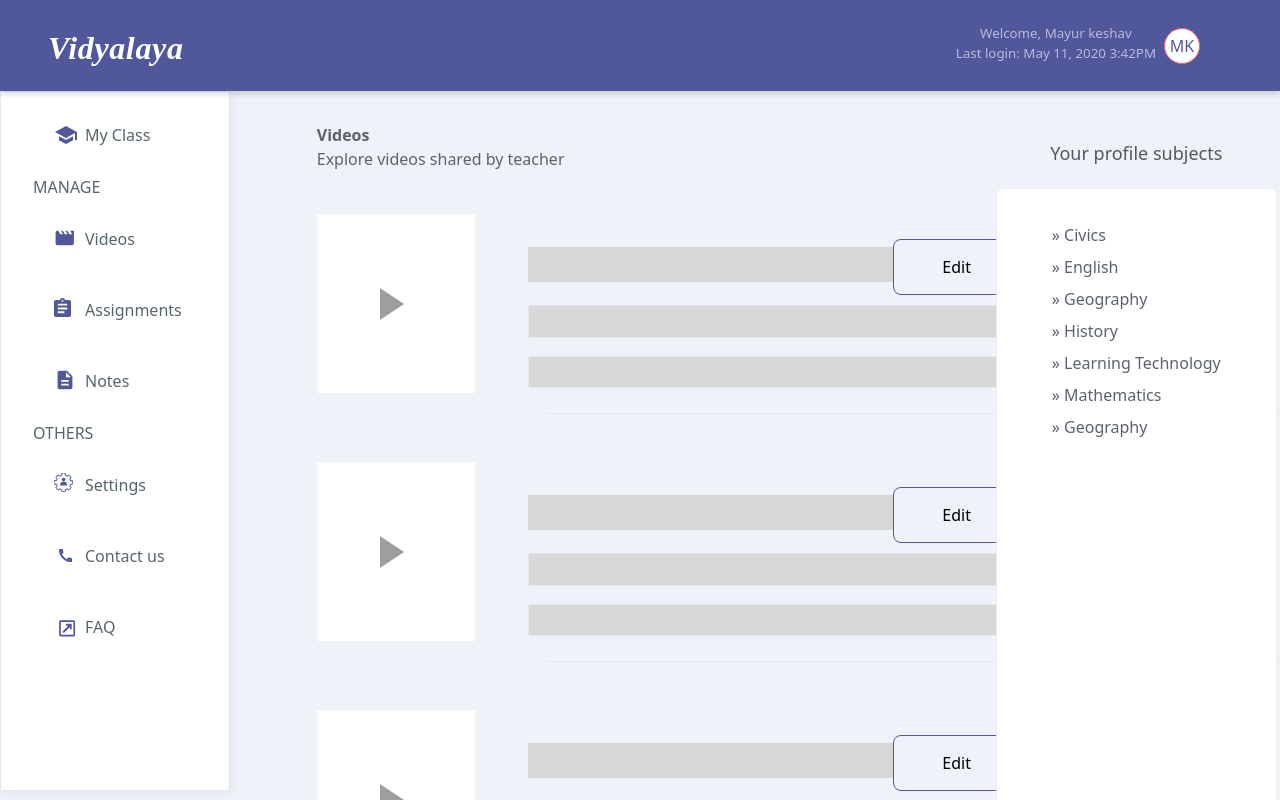
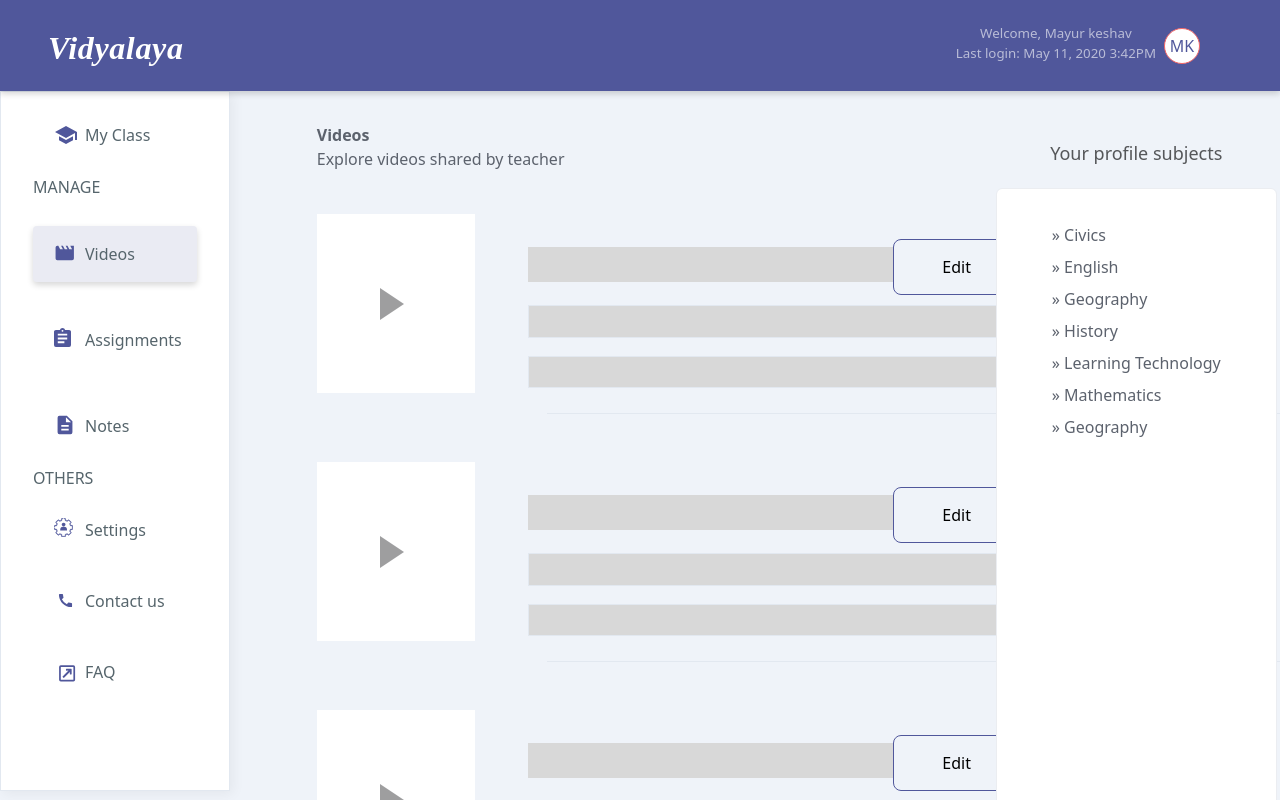
Before and after one commit to fir0j/vidyalaya.live, a React (Create React App) app: page / in a window 1280 px wide. Both pictures are taken after a click on the element "Student". Built offline with nearby package versions, Linux system fonts and the light colour scheme.

Commit message:
added student drawer navigation

```diff
--- a/src/components/student/Sidebar.student.component.jsx
+++ b/src/components/student/Sidebar.student.component.jsx
@@ -1,10 +1,14 @@
 import React from 'react';
 
-export const StudentSidebar = ({ setStudentPage }) => (
+export const StudentSidebar = ({ studentPage, setStudentPage }) => {
+	const notSelected = ' mt-15px h-16 flex-center sidebar-item  cursor-pointer';
+	const selected = `${notSelected} + sidebar-item-active`;
+
+	return (
 		<div className="border sidebar flex flex-col flex-start px-8">
 			<div
 				onClick={() => setStudentPage('student-class')}
-			className="h-16 flex-center sidebar-item mt-15px cursor-pointer"
+				className={studentPage === 'student-class' ? `${selected}` : `${notSelected}`}
 			>
 				<div className="flex-none flex w-full ">
 					<p className="flex-none img-school w-6 h-6 flex" />
@@ -16,7 +20,10 @@ export const StudentSidebar = ({ setStudentPage }) => (
 				<p className=""> MANAGE</p>
 			</div>
 
-		<div onClick={() => setStudentPage('student-video')} className="h-16 flex-center sidebar-item cursor-pointer">
+			<div
+				onClick={() => setStudentPage('student-video')}
+				className={studentPage === 'student-video' ? `${selected}` : `${notSelected}`}
+			>
 				<div className="flex-none flex w-full">
 					<p className="flex-none img-video w-6 h-6 flex" />
 					<p className="flex-none sidebar-text ml-5px">Videos</p>
@@ -25,7 +32,7 @@ export const StudentSidebar = ({ setStudentPage }) => (
 
 			<div
 				onClick={() => setStudentPage('student-assignment')}
-			className="h-16 flex-center sidebar-item cursor-pointer "
+				className={studentPage === 'student-assignment' ? `${selected}` : `${notSelected}`}
 			>
 				<div className="flex-none flex w-full">
 					<p className="flex-none img-assignment w-6 h-6 flex" />
@@ -33,7 +40,10 @@ export const StudentSidebar = ({ setStudentPage }) => (
 				</div>
 			</div>
 
-		<div onClick={() => setStudentPage('student-note')} className="h-16 flex-center sidebar-item cursor-pointer ">
+			<div
+				onClick={() => setStudentPage('student-note')}
+				className={studentPage === 'student-note' ? `${selected}` : `${notSelected}`}
+			>
 				<div className="flex-none flex w-full">
 					<p className="flex-none img-note w-6 h-6 flex" />
 					<p className="flex-none sidebar-text ml-5px">Notes</p>
@@ -66,3 +76,4 @@ export const StudentSidebar = ({ setStudentPage }) => (
 			</div>
 		</div>
 	);
+};
--- a/src/components/student/pages/Student.page.jsx
+++ b/src/components/student/pages/Student.page.jsx
@@ -62,7 +62,7 @@ export const StudentPage = () => {
 			<div className="relative teacherPage-dimension w-full h-screen">
 				<StudentTopbar />
 				<div className="relative flex w-full overflow-y">
-					<StudentSidebar setStudentPage={setStudentPage} />
+					<StudentSidebar studentPage={studentPage} setStudentPage={setStudentPage} />
 					<div className="w-full flex relative ml-87px ">
 						<div className="relative w-9/12 left-container ">
 							{/* {activePage === 'assignmentdetail' ? '' : <ClassSection />} */}
```
Lines whose indentation alone changed are shown as unchanged.
